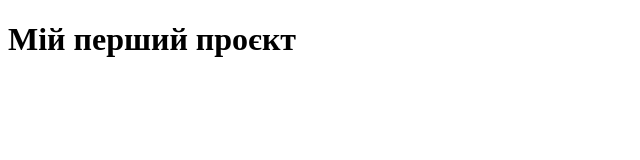
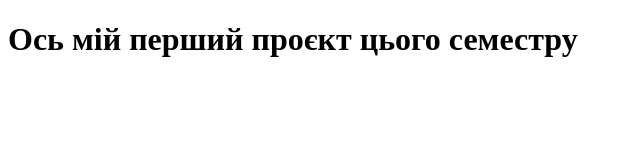
Before and after one commit to pidzharyy/mypage.github.io, a plain HTML site: page index.html in a window 1280 px wide. Shown: the whole page, without its empty margins (0-640 px from the left). Drawn offline with Linux system fonts and the light colour scheme; files that its build step writes are made by us from their sources.

Commit message:
Update index.html

```diff
--- a/index.html
+++ b/index.html
@@ -7,6 +7,6 @@
     <link rel="stylesheet" href="style.css">
 </head>
 <body>
-    <h1>Мій перший проєкт</h1>
+    <h1>Ось мій перший проєкт цього семестру</h1>
 </body>
 </html>
```
